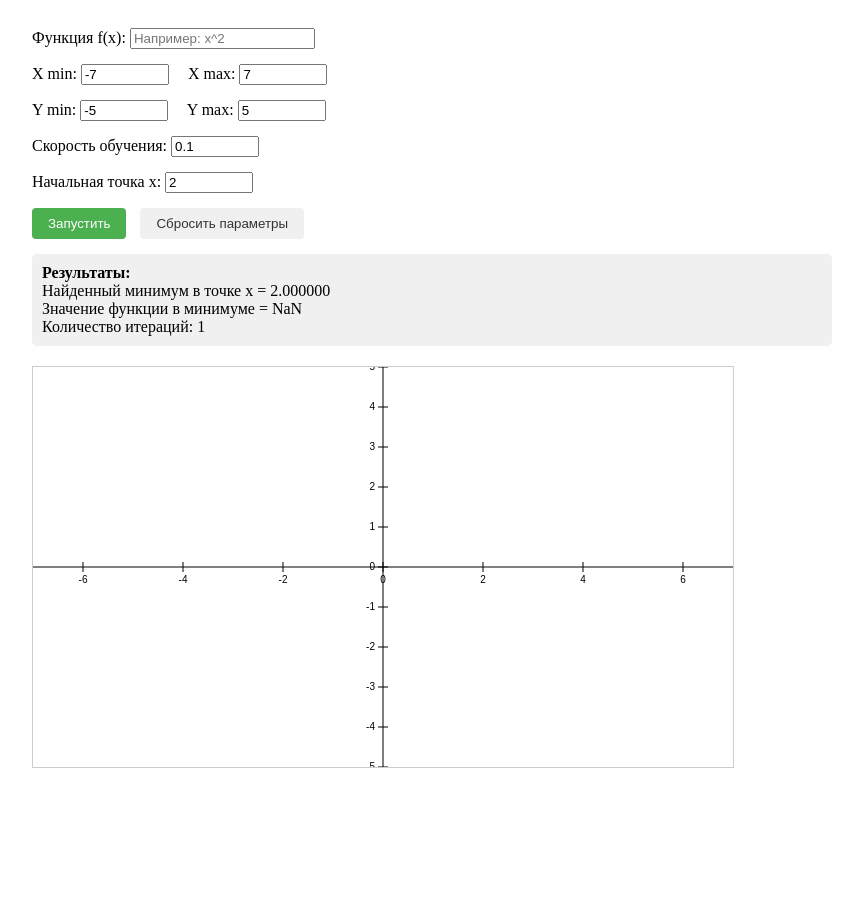
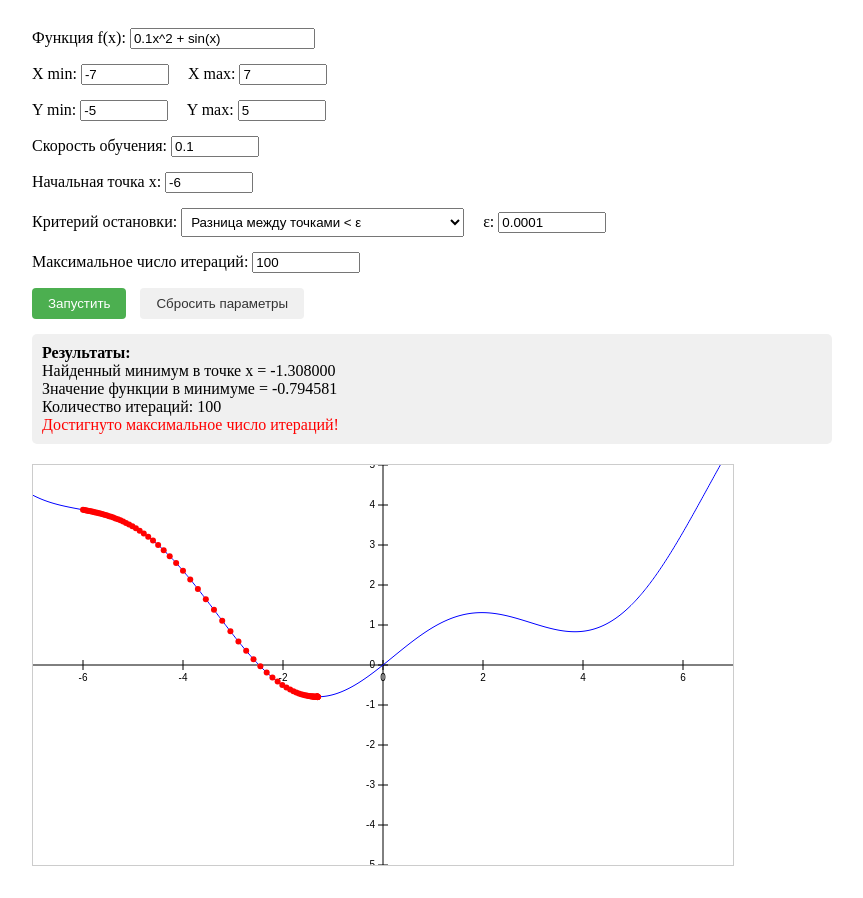
Before and after one commit to uiqkos/uiqkos.github.io, a plain HTML site: page index.html in a window 1280 px wide. Both pictures are taken after a click on the button "Запустить". Shown: the whole page, without its empty margins (208-1071 px from the left). Before the commit the page ends 800 px from the top, so only its background shows below. Drawn offline with Linux system fonts and the light colour scheme.

Commit message:
несколько новых параметров

```diff
--- a/index.html
+++ b/index.html
@@ -53,6 +53,17 @@
         button:hover {
             opacity: 0.9;
         }
+
+        select {
+            padding: 5px;
+            margin-right: 15px;
+        }
+
+        #epsilon,
+        #max-iterations {
+            width: 100px;
+            margin-right: 15px;
+        }
     </style>
 </head>
 
@@ -60,7 +71,7 @@
     <div class="container">
         <div class="input-group">
             <label for="function">Функция f(x):</label>
-            <input type="text" id="function" placeholder="Например: x^2">
+            <input type="text" id="function" value="0.1x^2 + sin(x)" placeholder="Например: x^2">
         </div>
         <div class="input-group">
             <label for="x-min">X min:</label>
@@ -80,7 +91,20 @@
         </div>
         <div class="input-group">
             <label for="start-x">Начальная точка x:</label>
-            <input type="number" id="start-x" value="2">
+            <input type="number" id="start-x" value="-6">
+        </div>
+        <div class="input-group">
+            <label for="stop-criterion">Критерий остановки:</label>
+            <select id="stop-criterion">
+                <option value="points">Разница между точками < ε</option>
+                <option value="function">Разница между значениями функции < ε</option>
+            </select>
+            <label for="epsilon" id="epsilon-label">ε:</label>
+            <input type="number" id="epsilon" value="0.0001" step="0.0001">
+        </div>
+        <div class="input-group">
+            <label for="max-iterations">Максимальное число итераций:</label>
+            <input type="number" id="max-iterations" value="100" min="1">
         </div>
         <div class="input-group">
             <button onclick="startGradientDescent()">Запустить</button>
@@ -180,23 +204,41 @@
             ctx.stroke();
         }
 
-        function gradientDescent(f, df, startX, learningRate, maxIters = 100) {
+        function gradientDescent(f, df, startX, learningRate) {
             let x = startX;
             const path = [x];
             let iterations = 0;
 
-            for (let i = 0; i < maxIters; i++) {
+            const stopCriterion = document.getElementById('stop-criterion').value;
+            const epsilon = parseFloat(document.getElementById('epsilon').value);
+            const maxIters = parseInt(document.getElementById('max-iterations').value);
+
+            let prevX = x;
+            let prevFx = f(x);
+
+            while (iterations < maxIters) {
                 iterations++;
                 const gradient = df(x);
-                if (Math.abs(gradient) < 0.0001) break;
 
                 x = x - learningRate * gradient;
+                const fx = f(x);
+
+                if (stopCriterion === 'points') {
+                    if (Math.abs(x - prevX) < epsilon) break;
+                } else if (stopCriterion === 'function') {
+                    if (Math.abs(fx - prevFx) < epsilon) break;
+                }
+
                 path.push(x);
+                prevX = x;
+                prevFx = fx;
             }
+
             return {
                 path,
                 finalX: x,
-                iterations
+                iterations,
+                reachedMaxIters: iterations >= maxIters
             };
         }
 
@@ -253,6 +295,7 @@
                 Найденный минимум в точке x = ${result.finalX.toFixed(6)}<br>
                 Значение функции в минимуме = ${f(result.finalX).toFixed(6)}<br>
                 Количество итераций: ${result.iterations}
+                ${result.reachedMaxIters ? '<br><span style="color: red;">Достигнуто максимальное число итераций!</span>' : ''}
             `;
         }
 
@@ -262,7 +305,11 @@
             document.getElementById('y-min').value = '-5';
             document.getElementById('y-max').value = '5';
             document.getElementById('learning-rate').value = '0.1';
-            document.getElementById('start-x').value = '2';
+            document.getElementById('start-x').value = '-6';
+            document.getElementById('function').value = '0.1x^2 + sin(x)';
+            document.getElementById('epsilon').value = '0.0001';
+            document.getElementById('max-iterations').value = '100';
+            document.getElementById('stop-criterion').value = 'points';
             document.getElementById('result').innerHTML = '';
 
             const funcStr = document.getElementById('function').value;
```
